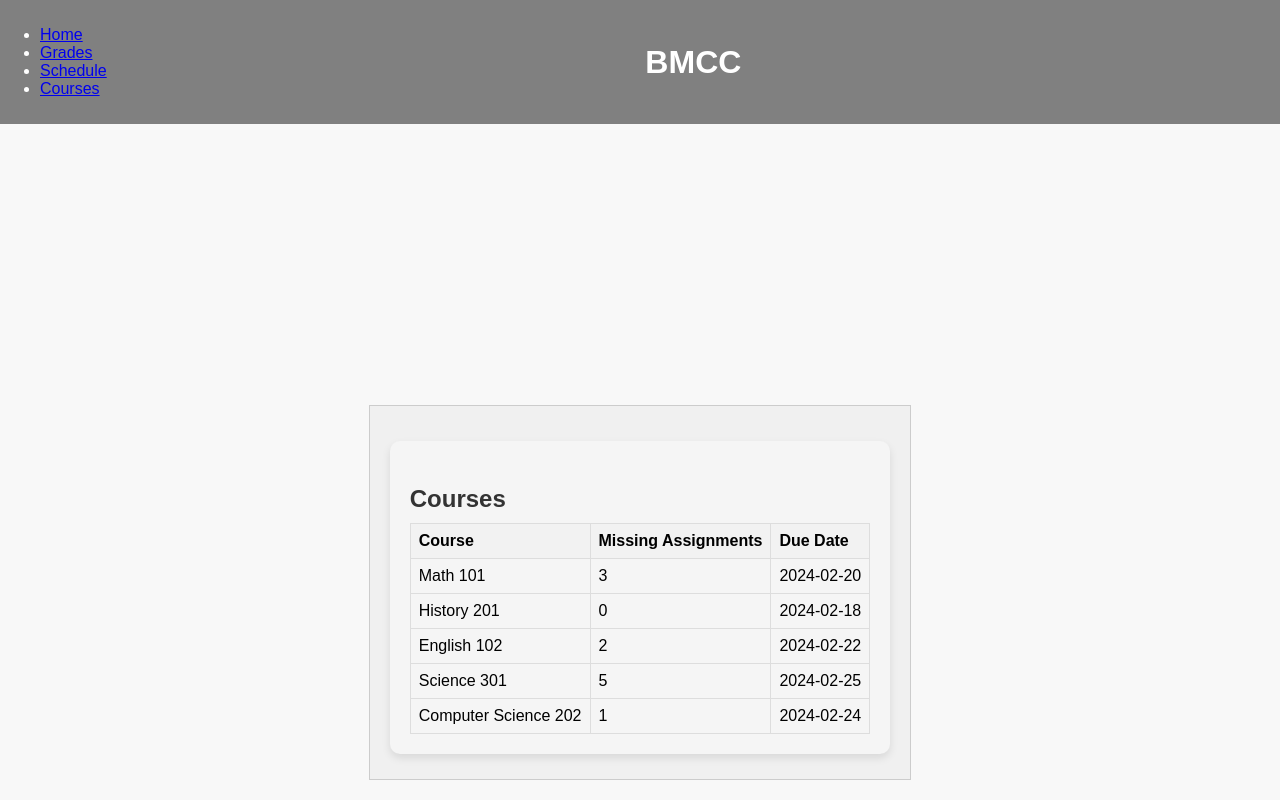
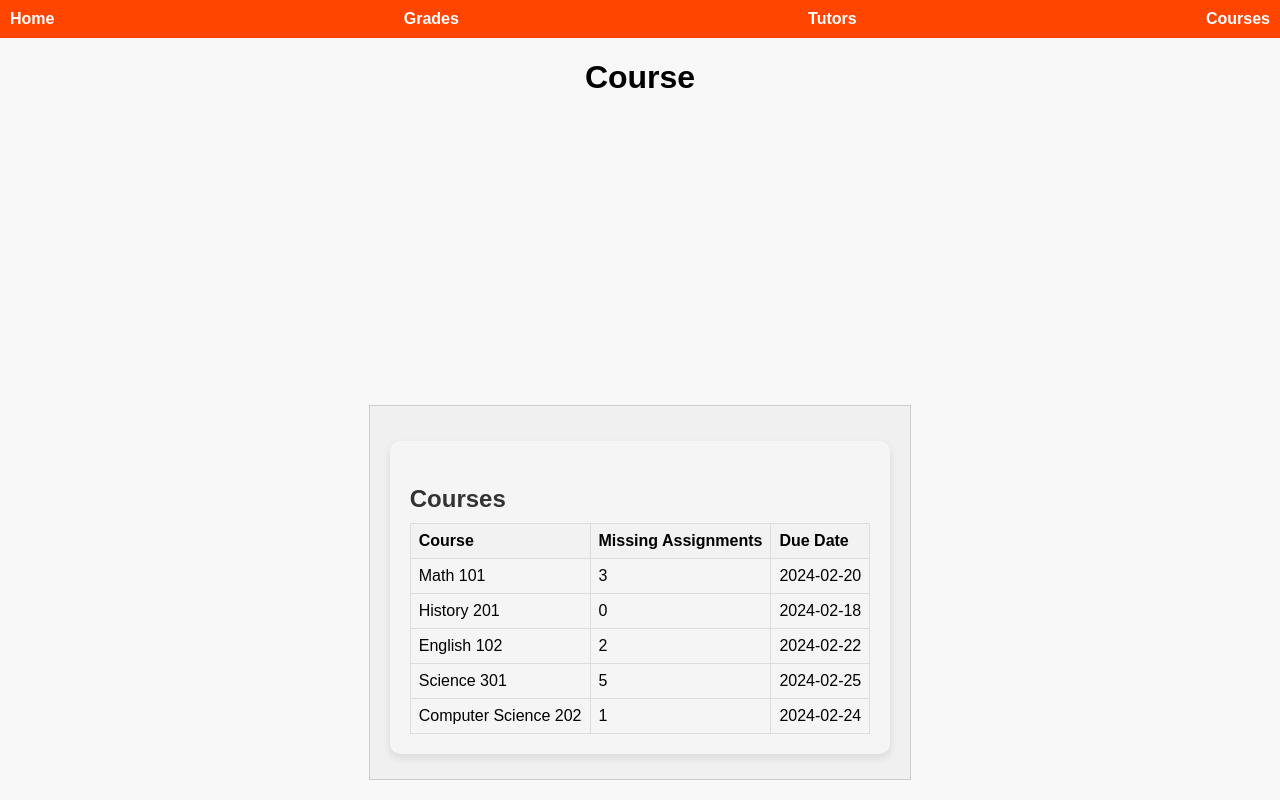
Before and after one commit to smedlymoise/IncGrades, a website with bundled scripts: page courses.html in a window 1280 px wide. Built offline with nearby package versions, Linux system fonts and the light colour scheme; a script that the page names is missing.

Commit message:
replaced codes

```diff
--- a/courses.html
+++ b/courses.html
@@ -8,20 +8,16 @@
 </head>
 <body>
    <!-- Header Section -->
-  <div class="header">
-    <div class="hamburger">
-      <nav>
-        <ul>
-          <li><a href="index.html">Home</a></li>
-          <li><a href="grade.html">Grades</a></li>
-          <li><a href="schedule.html">Schedule</a></li>
-          <li><a href="courses.html">Courses</a></li>
-      </ul>
-        </ul>
-    </nav>
-    </div>
+   <div class="header">
+    <nav class="main-nav">
+      <a href="index.html">Home</a>
+      <a href="grade.html">Grades</a>
+      <a href="schedule.html">Tutors</a>
+      <a href="courses.html">Courses</a>
+  </nav>
+</div>
     <div class="title">
-      <h1>BMCC</h1>
+      <h1>Course</h1>
     </div>
   </div>
 
--- a/style.css
+++ b/style.css
@@ -11,19 +11,13 @@ body {
 
 /* Header Section Styles */
 .header {
-  background-color: gray;
+  background-color: orangered;
   color: white;
-  padding: 10px;
-  display: flex;
-  justify-content: space-between;
   align-items: center;
   width: 100%;
 }
 
-.hamburger {
-  cursor: pointer;
-  font-size: 16px;
-}
+
 
 .title {
   text-align: center;
@@ -93,3 +87,19 @@ th {
   width: 100%;
   box-sizing: border-box;
 }
+
+.main-nav {
+  display: flex;
+    justify-content: space-between;
+    padding: 10px;
+}
+
+.main-nav a {
+  text-decoration: none;
+  color: white;
+  font-weight: bold;
+}
+
+.main-nav a:hover {
+  color: #0066cc;
+}
```
Also changed, not shown: grade.html (+8 -12 lines), index.html (+8 -11 lines), schedule.html (+8 -12 lines).
